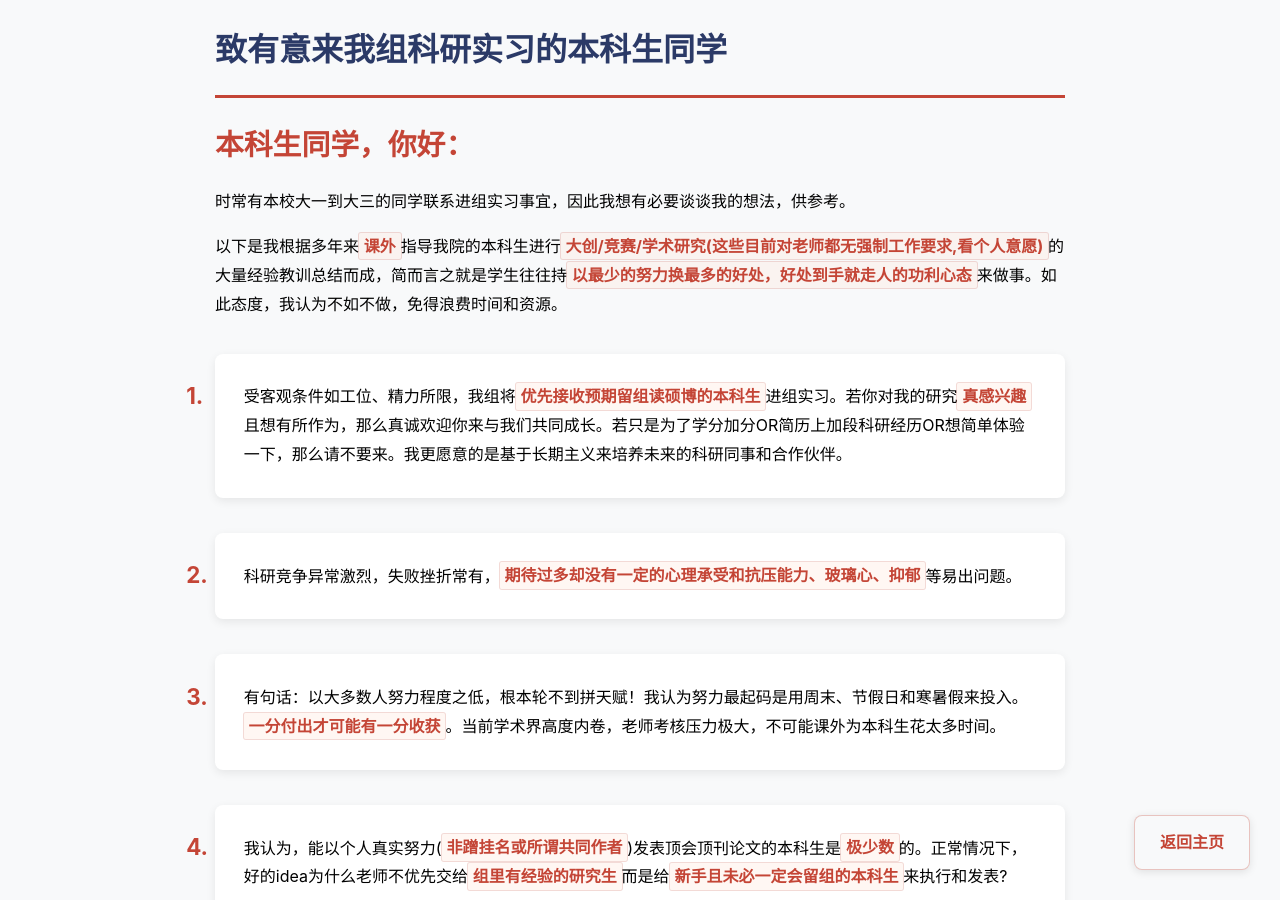
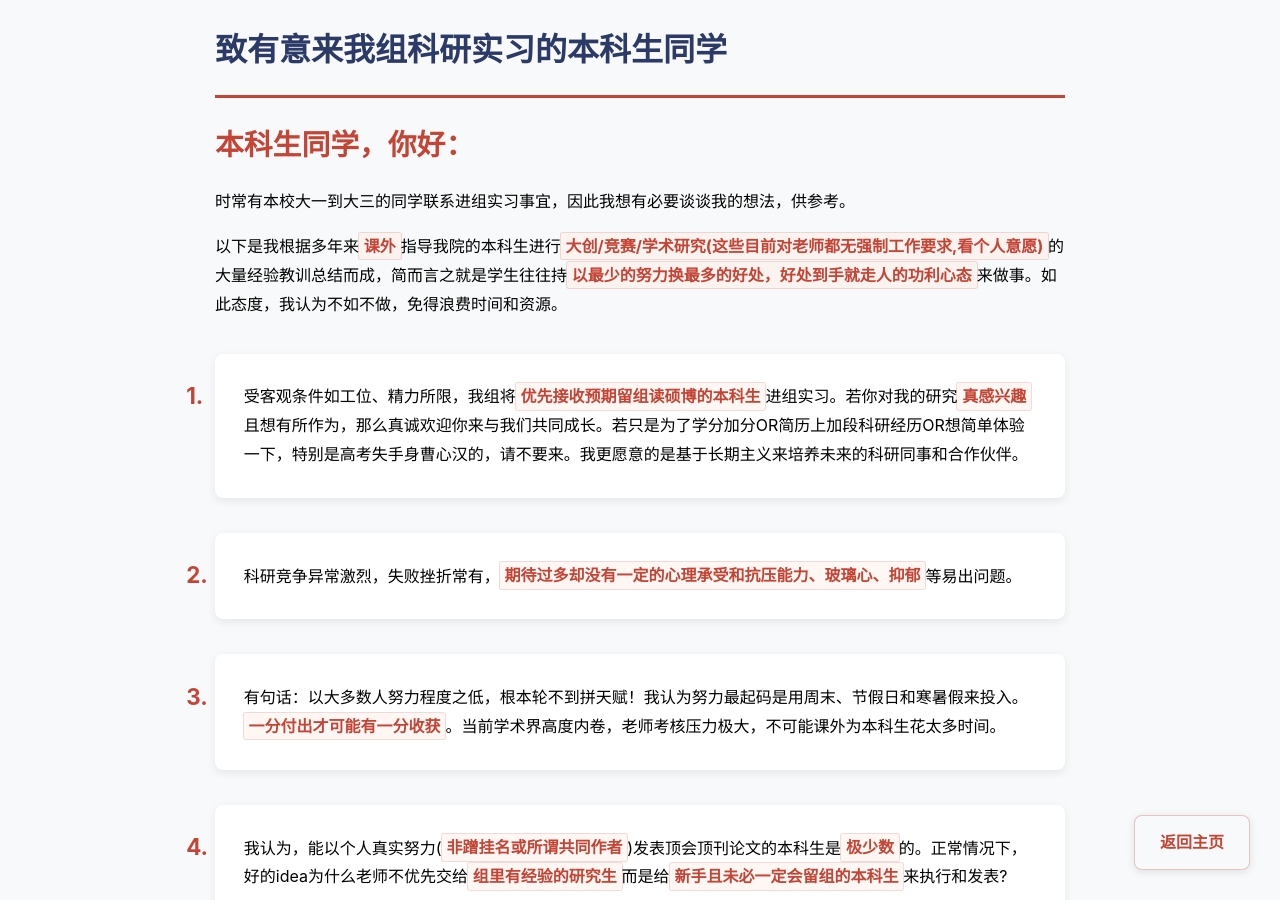
Before and after one commit to fangvv/Homepage, a Jekyll site: the page faq.html, which Jekyll copies as it is, in a window 1280 px wide and 900 px high. Built offline with Jekyll 4.4.1, drawn with Linux system fonts in a browser that asks for light colours; comment, search, counter and statistics services are not loaded.

Commit message:
update faq

```diff
--- a/faq.html
+++ b/faq.html
@@ -119,7 +119,7 @@ strong:hover {
    <p>以下是我根据多年来<strong>课外</strong>指导我院的本科生进行<strong>大创/竞赛/学术研究(这些目前对老师都无强制工作要求,看个人意愿)</strong>的大量经验教训总结而成，简而言之就是学生往往持<strong>以最少的努力换最多的好处，好处到手就走人的功利心态</strong>来做事。如此态度，我认为不如不做，免得浪费时间和资源。</p>
 
     <ol>
-<li>受客观条件如工位、精力所限，我组将<strong>优先接收预期留组读硕博的本科生</strong>进组实习。若你对我的研究<strong>真感兴趣</strong>且想有所作为，那么真诚欢迎你来与我们共同成长。若只是为了学分加分OR简历上加段科研经历OR想简单体验一下，那么请不要来。我更愿意的是基于长期主义来培养未来的科研同事和合作伙伴。</li>
+<li>受客观条件如工位、精力所限，我组将<strong>优先接收预期留组读硕博的本科生</strong>进组实习。若你对我的研究<strong>真感兴趣</strong>且想有所作为，那么真诚欢迎你来与我们共同成长。若只是为了学分加分OR简历上加段科研经历OR想简单体验一下，特别是高考失手身曹心汉的，请不要来。我更愿意的是基于长期主义来培养未来的科研同事和合作伙伴。</li>
 
 <li>科研竞争异常激烈，失败挫折常有，<strong>期待过多却没有一定的心理承受和抗压能力、玻璃心、抑郁</strong>等易出问题。</li>
 
```
